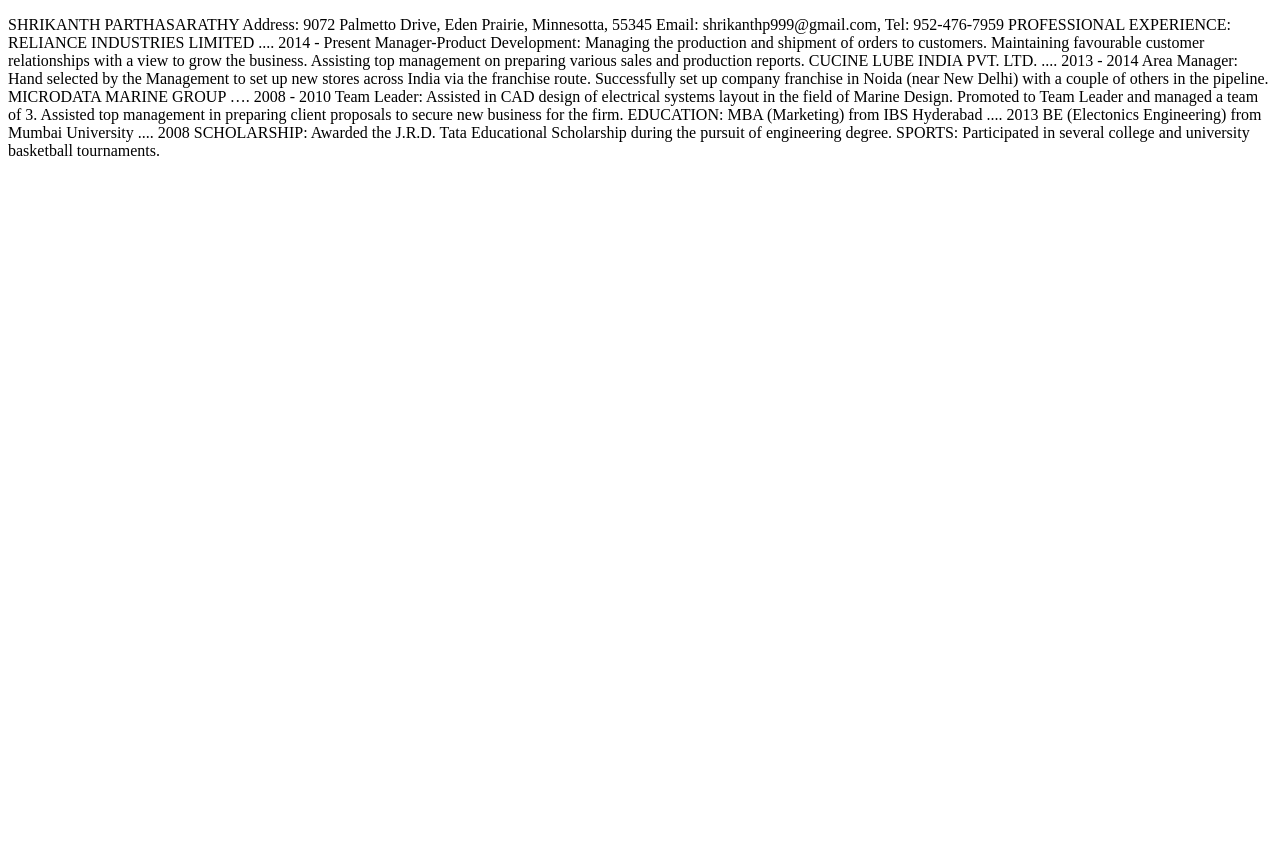
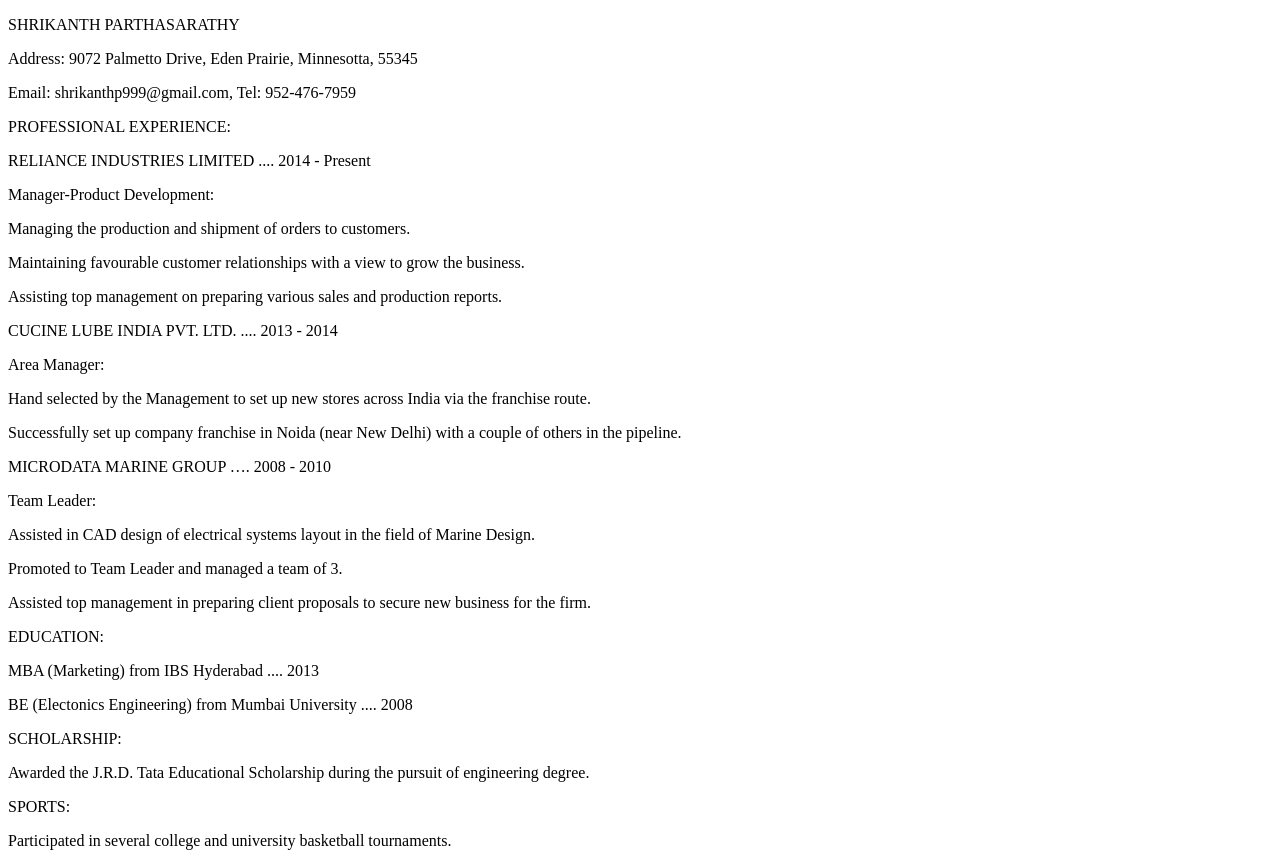
Before and after one commit to Shrikanth999/shrikanth999.github.io, a plain HTML site: page index.html in a window 1280 px wide. Before the commit the page ends 800 px from the top, so only its background shows below. Drawn offline with Linux system fonts and the light colour scheme.

Commit message:
Included New Line Code Where Necessary

```diff
--- a/index.html
+++ b/index.html
@@ -5,37 +5,37 @@
 </head>
 
 <body>
-<p>SHRIKANTH PARTHASARATHY
-Address: 9072 Palmetto Drive, Eden Prairie, Minnesotta, 55345
-Email: shrikanthp999@gmail.com, Tel: 952-476-7959
-
-PROFESSIONAL EXPERIENCE:
-
-RELIANCE INDUSTRIES LIMITED                                                               .... 2014 - Present
-Manager-Product Development:
-Managing the production and shipment of orders to customers.
-Maintaining favourable customer relationships with a view to grow the business.
-Assisting top management on preparing various sales and production reports.
-
-CUCINE LUBE INDIA PVT. LTD.                                                                   .... 2013 - 2014
-Area Manager:
-Hand selected by the Management to set up new stores across India via the franchise route.
-Successfully set up company franchise in Noida (near New Delhi) with a couple of others in the pipeline.
-
-MICRODATA MARINE GROUP                                                                     …. 2008 - 2010
-Team Leader:
-Assisted in CAD design of electrical systems layout in the field of Marine Design.
-Promoted to Team Leader and managed a team of 3.
-Assisted top management in preparing client proposals to secure new business for the firm.
-
-EDUCATION:
-MBA (Marketing) from IBS Hyderabad                                                             .... 2013
-BE (Electonics Engineering) from Mumbai University                                      .... 2008
-
-SCHOLARSHIP:
-Awarded the J.R.D. Tata Educational Scholarship during the pursuit of engineering degree.
-
-SPORTS:
-Participated in several college and university basketball tournaments.</p>
+<p>SHRIKANTH PARTHASARATHY</p>
+<p>Address: 9072 Palmetto Drive, Eden Prairie, Minnesotta, 55345</p>
+<p>Email: shrikanthp999@gmail.com, Tel: 952-476-7959</p>
+<p></p>
+<p>PROFESSIONAL EXPERIENCE:</p>
+<p></p>
+<p>RELIANCE INDUSTRIES LIMITED                                                  .... 2014 - Present</p>
+<p>Manager-Product Development:</p>
+<p>Managing the production and shipment of orders to customers.</p>
+<p>Maintaining favourable customer relationships with a view to grow the business.</p>
+<p>Assisting top management on preparing various sales and production reports.</p>
+<p></p>
+<p>CUCINE LUBE INDIA PVT. LTD.                                                   .... 2013 - 2014</p>
+<p>Area Manager:</p>
+<p>Hand selected by the Management to set up new stores across India via the franchise route.</p>
+<p>Successfully set up company franchise in Noida (near New Delhi) with a couple of others in the pipeline.</p>
+<p></p>
+<p>MICRODATA MARINE GROUP                                                           …. 2008 - 2010</p>
+<p>Team Leader:</p>
+<p>Assisted in CAD design of electrical systems layout in the field of Marine Design.</p>
+<p>Promoted to Team Leader and managed a team of 3.</p>
+<p>Assisted top management in preparing client proposals to secure new business for the firm.</p>
+<p></p>
+<p>EDUCATION:</p>
+<p>MBA (Marketing) from IBS Hyderabad                                               .... 2013</p>
+<p>BE (Electonics Engineering) from Mumbai University                               .... 2008</p>
+<p></p>
+<p>SCHOLARSHIP:</p>
+<p>Awarded the J.R.D. Tata Educational Scholarship during the pursuit of engineering degree.</p>
+<p></p>
+<p>SPORTS:</p>
+<p>Participated in several college and university basketball tournaments.</p>
 </body>
 </html>
```
